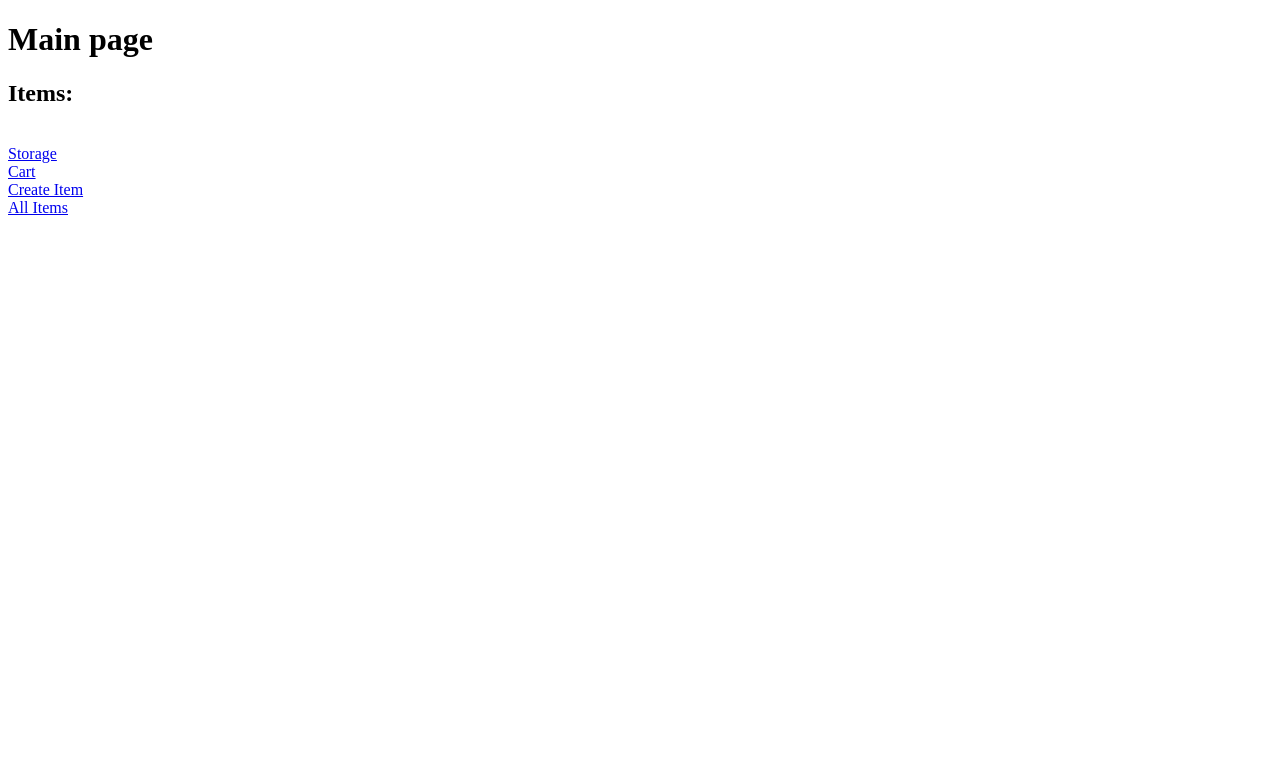
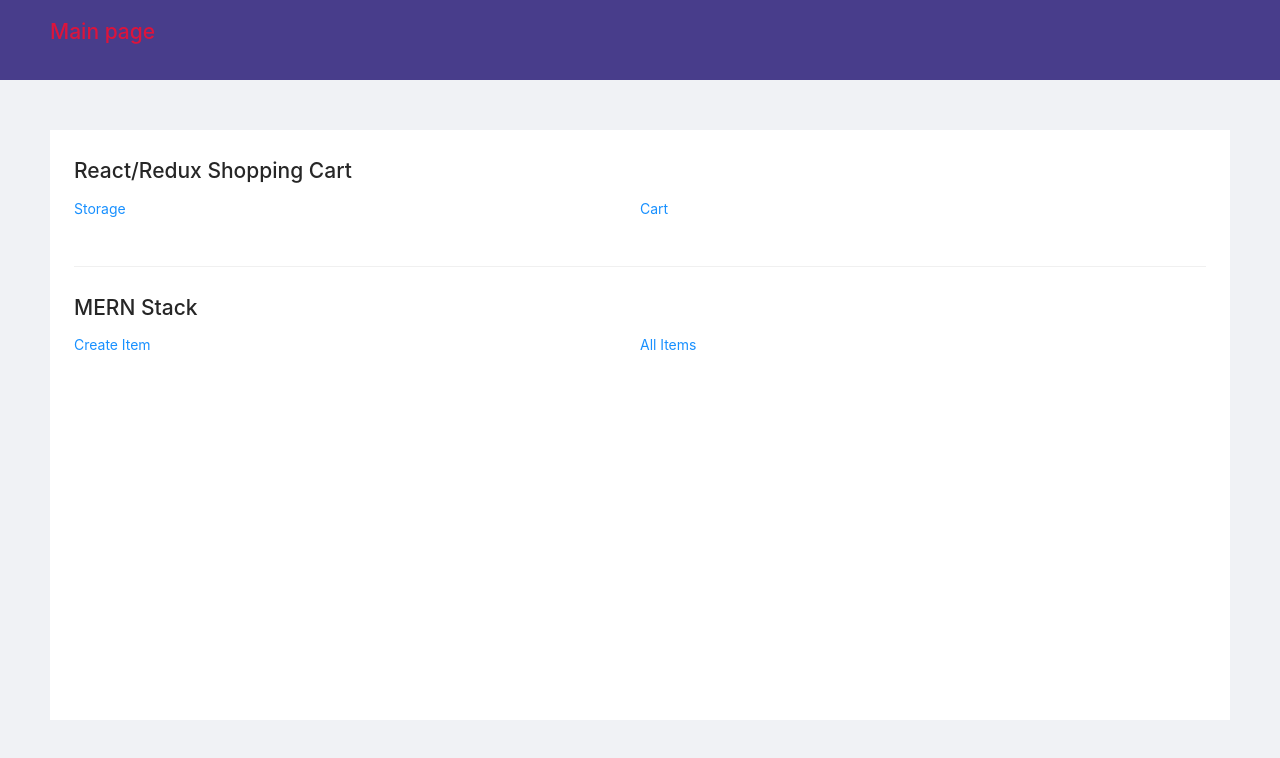
Before and after one commit to StanSm789/MERN-Shopping-Cart-App, a React (Create React App) app in the folder frontend/: page / in a window 1280 px wide. Shown: the top 758 px of the page. Built offline with nearby package versions, Linux system fonts and the light colour scheme.

Commit message:
add ant design

```diff
--- a/frontend/package.json
+++ b/frontend/package.json
@@ -8,6 +8,7 @@
     "@testing-library/jest-dom": "^5.16.5",
     "@testing-library/react": "^13.4.0",
     "@testing-library/user-event": "^13.5.0",
+    "antd": "^4.23.2",
     "axios": "^0.27.2",
     "bootstrap": "^5.2.1",
     "react": "^18.2.0",
--- /dev/null
+++ b/frontend/src/index.css
@@ -0,0 +1,28 @@
+.layout-container {
+
+}
+
+.header-container {
+    background-color: #483D8B !important;
+    height: 10vh;
+}
+
+.text-colors {
+    color: crimson !important;
+}
+
+.content {
+    padding: 50px;
+    height: 80vh;
+}
+
+.site-layout-content {
+    min-height: 280px;
+    padding: 24px;
+    background: #fff;
+    height: 80vh;
+  }
+
+  .footer-container {
+    height: 10vh;
+  }
--- a/frontend/src/pages/Cart.js
+++ b/frontend/src/pages/Cart.js
@@ -3,6 +3,9 @@ import { useSelector, useDispatch } from 'react-redux'
 import { removeFromCart, increment, decrement } from '../reducers/cartSlice'
 import { incrementQuantity, decrementQuantity, incrementByCertainNumber } from '../reducers/storageSlice'
 import { Link } from "react-router-dom";
+import { Layout, Card } from 'antd';
+
+const { Header, Footer, Content } = Layout;
 
 export function Cart() {
     const cart = useSelector((state) => state.cart.cart)
@@ -35,14 +38,16 @@ export function Cart() {
     }
 
     return (
-        <div>
-            <h1>Cart</h1>
-            <div>
+        <Layout className='layout-container'>
+            <Header className='header-container'>
+                <h1 className='text-colors'>Cart</h1>
+            </Header>
+            <Content className='content'>
+                <div className='site-layout-content'>
                     <p>Cart Items:</p>
                     <div>
                         {cart.map(item =>
-                    <p key={item.id}>Name: {item.name}
-                        <br/>
+                        <Card key={item.id} title={item.name} style={{ width: 300 }}>
                             <button
                             aria-label="Increment value"
                             onClick={() => incrementItemCount(storage, item)}
@@ -59,14 +64,15 @@ export function Cart() {
                             <br/>
                             <button onClick={() => removeItemFromCart(item)}>Remove From Cart</button>
                             <br/>
-                    </p>
+                        </Card>
                         )}
-                </div>
                     </div>
                     <br/>
                     <div>
                         <Link to="/">Home</Link>
                     </div>
                 </div>
+      </Content>
+    </Layout>
     )
   };
--- a/frontend/src/pages/Main.js
+++ b/frontend/src/pages/Main.js
@@ -1,11 +1,13 @@
 import React from 'react'
-import { useState, useEffect } from 'react';
 import { useSelector, useDispatch } from 'react-redux'
 import { Link } from "react-router-dom";
 import { addToCart } from '../reducers/cartSlice';
 import { decrementQuantity } from '../reducers/storageSlice';
+import { Layout, Col, Row, Divider, Card } from 'antd';
+import 'antd/dist/antd.css';
+import '../index.css';
 
-//const ITEMS_URL = 'http://localhost:5000/api/items'
+const { Header, Footer, Content } = Layout;
 
 export function Main() {
 
@@ -23,35 +25,51 @@ export function Main() {
  }
 
   return (
+    <Layout className='layout-container'>
+      <Header className='header-container'>
+        <h1 className='text-colors'>Main page</h1>
+      </Header>
+      <Content className='content'>
+        <div className='site-layout-content'>
+          <h2>React/Redux Shopping Cart</h2>
+          <Row>
+            <Col span={12}>
+              <Link to="/Storage">Storage</Link>
+            </Col>
+            <Col span={12}>
+              <Link to="/Cart">Cart</Link>
+            </Col>
+          </Row>
+          <br/>
           <div>
-      <h1>Main page</h1>
-      <div>
-        <h2>Items:</h2>
+          {storage.length > 0 &&
+            <h3>
+              Items:
+            </h3>
+          }
             <div>
               {storage.map(item =>
-            <p key={item.id}>Name: {item.name}
-            <br/>
-            Quantity: {item.quantity}
-            <br/>
+              <Card key={item.id} title={item.name} style={{ width: 300 }}>
+                <p>Quantity: {item.quantity}</p>
                 <button onClick={() => item.quantity > 0 ? appendCardAndAdjustStorage(item) : null }>Add To Cart</button>
-            <br/>
-            </p>
+              </Card>
               )}
             </div>
           </div>
-      <br/>
-      <div>
-        <Link to="/Storage">Storage</Link>
+          <Divider></Divider>
+          <h2>MERN Stack</h2>
+          <Row>
+            <Col span={12}>
+              <Link to="/ItemCreator">Create Item</Link>
+            </Col>
+            <Col span={12}>
+              <Link to="/Items">All Items</Link>
+            </Col>
+          </Row>
         </div>
-      <div>
-        <Link to="/Cart">Cart</Link>
-      </div>
-      <div>
-        <Link to="/ItemCreator">Create Item</Link>
-      </div>
-      <div>
-        <Link to="/Items">All Items</Link>
-      </div>
-    </div>
+      </Content>
+      <Footer className='footer-container'>
+      </Footer>
+    </Layout>
   )
 }
```
Also changed, not shown: frontend/src/styles.css (deleted), 2 other files (tests, documents, lock files or other folders). Lines whose indentation alone changed are shown as unchanged.
